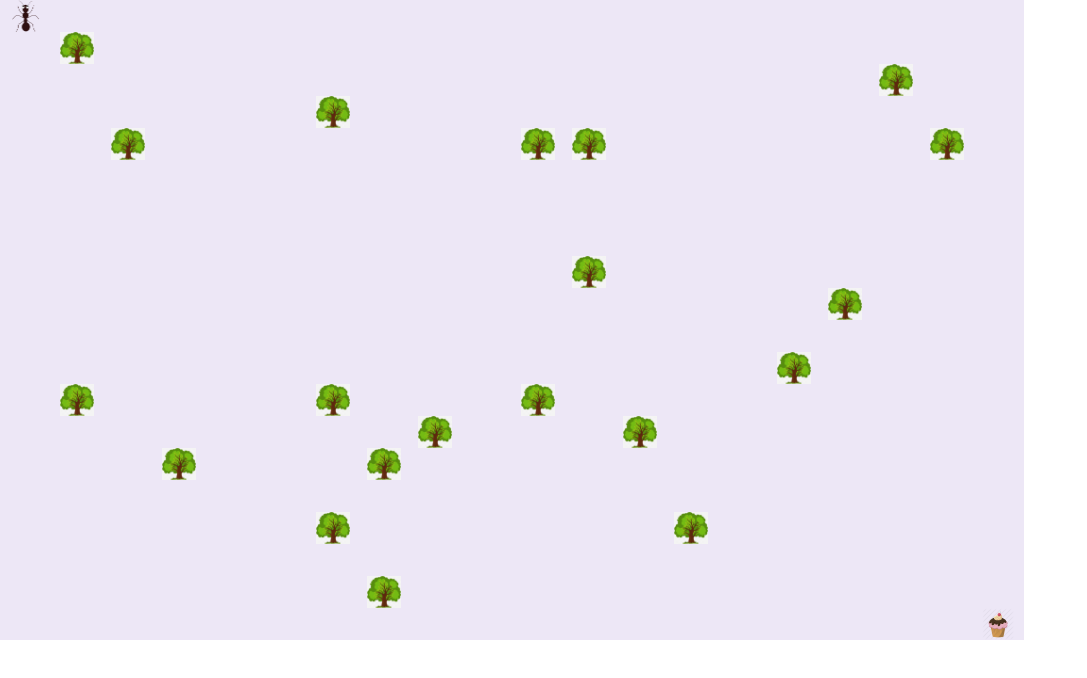
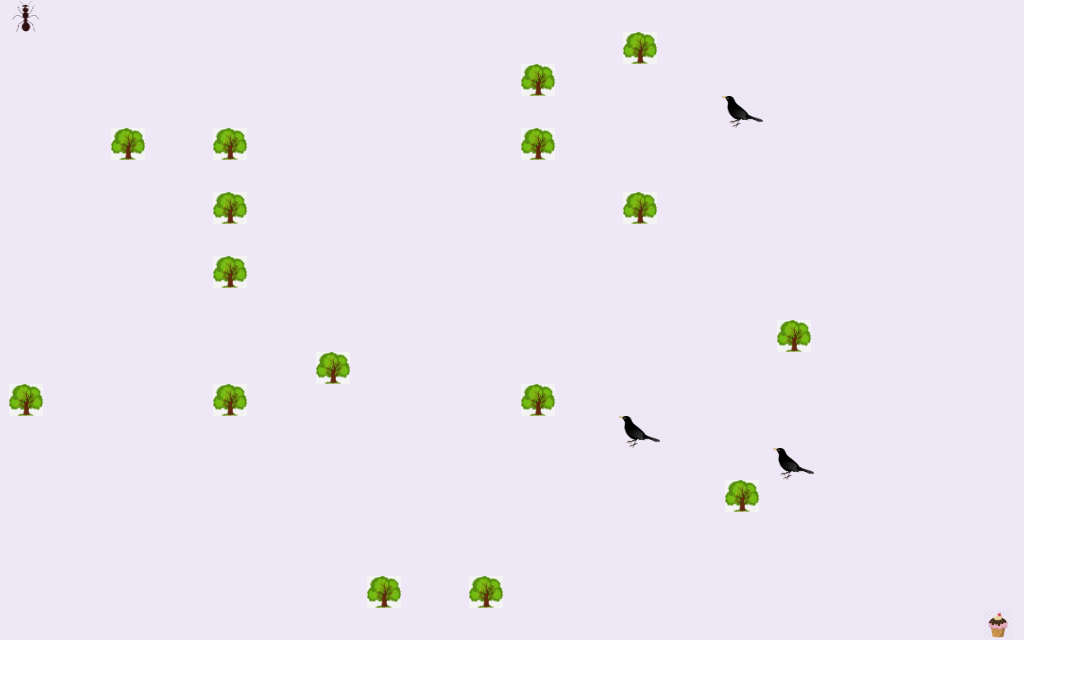
Before and after one commit to UIMonkey/maze, a React (Create React App) app: page / in a window 1280 px wide. Shown: the top 678 px of the page, without its empty margins (0-1087 px from the left). Built offline with nearby package versions, Linux system fonts and the light colour scheme.

Commit message:
Add random amount of birds

```diff
--- a/src/game.tsx
+++ b/src/game.tsx
@@ -1,14 +1,14 @@
 import React, { useState } from 'react';
 import MazeEntity from './objects/object';
-import { IMazeObject, MazeObject } from './objects/maze-object';
+import { IMazeObject, MazeObject, ObjectType } from './objects/maze-object';
 import { boardSizePercentage, checkBounds, gridSectionWidthPercentage, maxBoardSize, cellSize, generateStaticObjects as generateTrees, cellsPerRow } from './utils';
 import './game.css';
 import PlayAgain from './play-again';
 
 export const Game = () => {
 
-    const initialAvatar = new MazeObject(0, 0, cellSize, cellSize, './ant1.png');
-    const initialCake = new MazeObject(maxBoardSize, maxBoardSize, cellSize, cellSize, './cake.png');
+    const initialAvatar = new MazeObject(0, 0, cellSize, cellSize, ObjectType.Avatar);
+    const initialCake = new MazeObject(maxBoardSize, maxBoardSize, cellSize, cellSize, ObjectType.Cake);
     // Set up the state
     const [avatar, setAvatar] = useState(initialAvatar);
     const [trees, setTrees] = useState(generateTrees<IMazeObject>(cellsPerRow));
--- a/src/objects/maze-object.ts
+++ b/src/objects/maze-object.ts
@@ -1,4 +1,13 @@
+import { getImageFromType } from "../utils";
+
 var mazeObjectId = 1;
+
+export enum ObjectType {
+    Avatar,
+    Tree,
+    Bird,
+    Cake
+}
 
 export interface IMazeObject {
     xPos: number;
@@ -7,6 +16,7 @@ export interface IMazeObject {
     width: number;
     id: number;
     image: string;
+    type: ObjectType;
 }
 
 export class MazeObject {
@@ -16,13 +26,15 @@ export class MazeObject {
     width = 10;
     image = '';
     id = 0;
+    type = ObjectType.Tree;
 
-    constructor(xPos = 0, yPos = 0, height = 10, width = 10, image = '') {
+    constructor(xPos = 0, yPos = 0, height = 10, width = 10, type = ObjectType.Tree) {
         this.xPos = xPos;
         this.yPos = yPos;
         this.height = height;
         this.width = width;
-        this.image = image;
+        this.type = type;
         this.id = ++mazeObjectId;
+        this.image = getImageFromType(this.type);
     }
 }
--- a/src/utils.ts
+++ b/src/utils.ts
@@ -1,4 +1,4 @@
-import { IMazeObject, MazeObject } from "./objects/maze-object";
+import { IMazeObject, MazeObject, ObjectType } from "./objects/maze-object";
 
 export const boardSizePercentage = 80;
 export const cellsPerRow = 20;
@@ -7,6 +7,9 @@ export const maxBoardSize = boardSizePercentage - cellSize;
 export const gridSectionWidthPercentage = Math.floor(boardSizePercentage / cellsPerRow);
 
 export const treeImage = 'tree.png';
+export const birdImage = 'bird-black.png'
+export const antImage = 'ant1.png';
+export const cakeImage = 'cake.png';
 
 export const checkBounds = (object: IMazeObject): void => {
     if (object.xPos < 0) {
@@ -19,6 +22,37 @@ export const checkBounds = (object: IMazeObject): void => {
         object.yPos = 0;
     } else if (object.yPos > maxBoardSize) {
         object.yPos = maxBoardSize;
+    }
+}
+
+export const getImageFromType = (type: ObjectType): string => {
+    switch (type) {
+        case ObjectType.Avatar:
+            return antImage;
+        case ObjectType.Bird:
+            return birdImage;
+        case ObjectType.Cake:
+            return cakeImage;
+        case ObjectType.Tree:
+            return treeImage;
+        default:
+            return treeImage;
+    }
+}
+
+const getObjectType = (typeNumber: number): ObjectType => {
+
+    switch (typeNumber) {
+        case 1:
+        case 2:
+        case 3:
+        case 4:
+        case 5:
+            return ObjectType.Tree;
+        case 6:
+            return ObjectType.Bird;
+        default:
+            return ObjectType.Tree;
     }
 }
 
@@ -36,7 +70,10 @@ export const generateStaticObjects = <T extends MazeObject>(cellsPerRow: number)
         let randYCell = Math.floor(Math.random() * (cellsPerRow - 1));
         let xPos = cellSize * randXCell;
         let yPos = cellSize * randYCell;
-        let tree = new MazeObject(xPos, yPos, cellSize, cellSize, treeImage);
+        // Determine which type of maze object is created
+        let objectType = Math.ceil(Math.random() * 6);
+        console.log(objectType);
+        let tree = new MazeObject(xPos, yPos, cellSize, cellSize, getObjectType(objectType));
         treesSet.add(JSON.stringify(tree));
     }
 
```
Also changed, not shown: public/bird-black.png (added).
